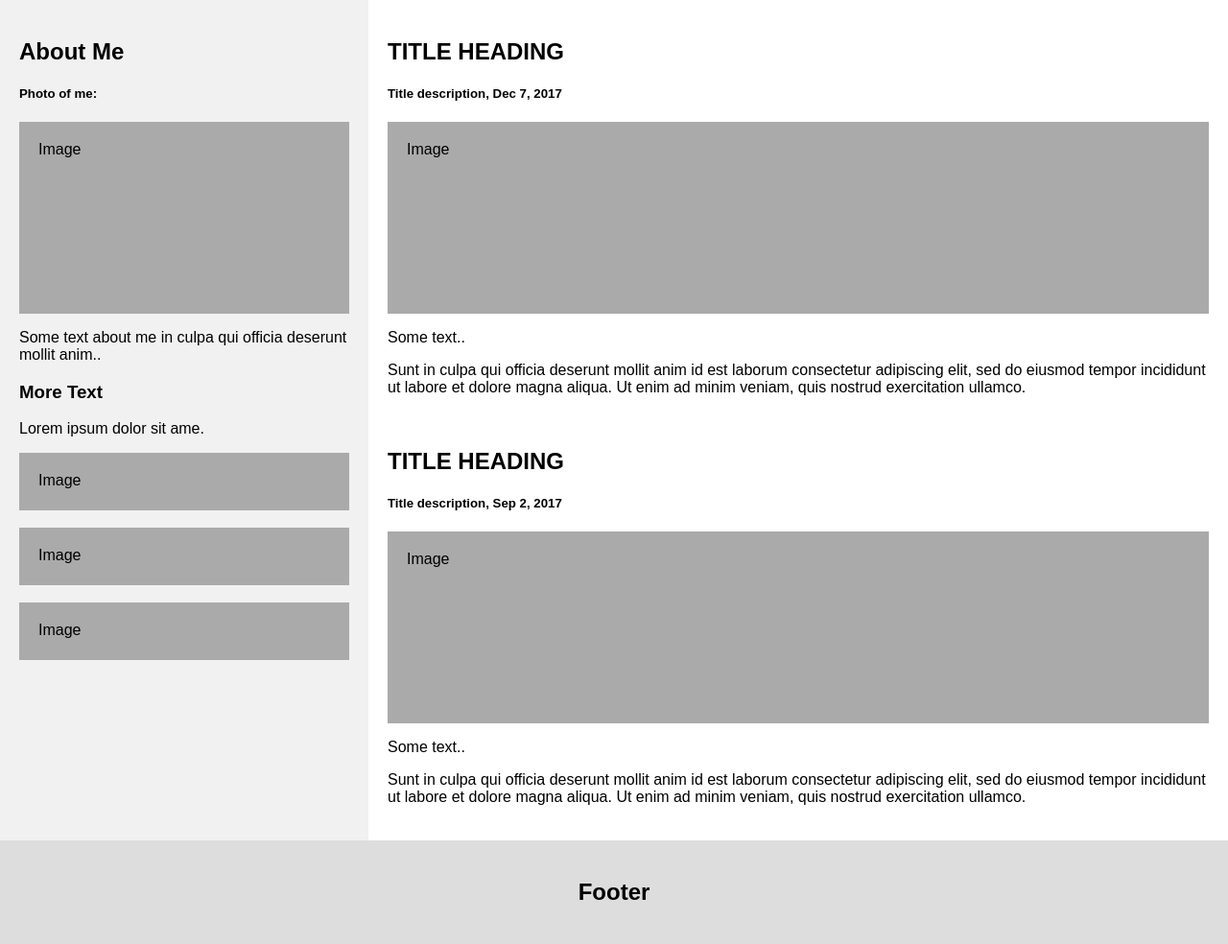
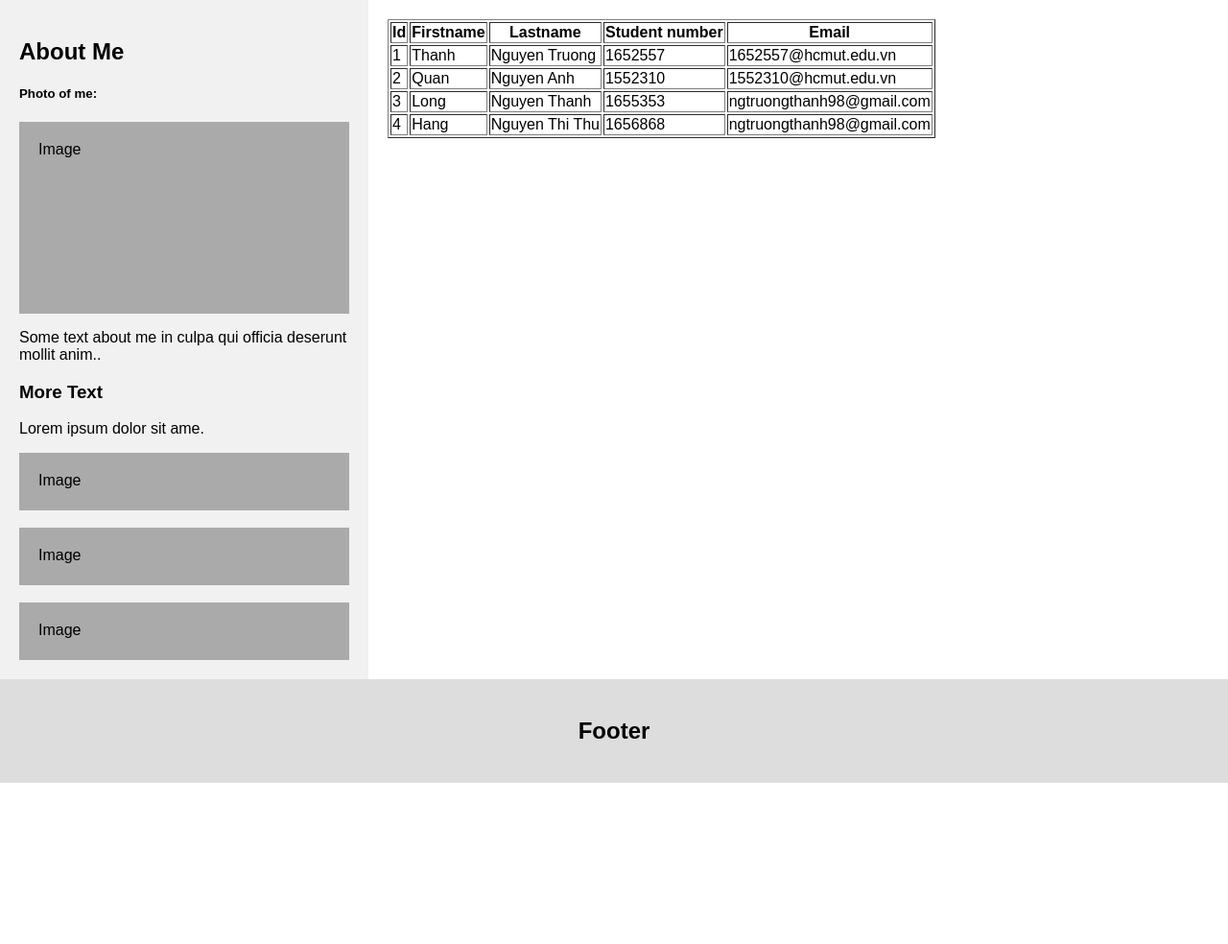
Before and after one commit to ngtruongthanh98/smart-checking-attendance, a PHP site: page / in a window 1280 px wide. Shown: the part 305-1289 px from the top of the page at 96% size. After the commit the page ends 1121 px from the top, so only its background shows below. Run offline with PHP 8.4, Linux system fonts and the light colour scheme; data comes from the database, SQL or seed files in the repository.

Commit message:
update webapp

```diff
--- /dev/null
+++ b/webapp/CSS/main.css
@@ -0,0 +1,103 @@
+* {
+    box-sizing: border-box;
+  }
+
+  /* Style the body */
+  body {
+    font-family: Arial, Helvetica, sans-serif;
+    margin: 0;
+  }
+
+  /* Header/logo Title */
+  .header {
+    padding: 80px;
+    text-align: center;
+    background: #1abc9c;
+    color: white;
+  }
+
+  /* Increase the font size of the heading */
+  .header h1 {
+    font-size: 40px;
+  }
+
+  /* Style the top navigation bar */
+  .navbar {
+    overflow: hidden;
+    background-color: #333;
+  }
+
+  /* Style the navigation bar links */
+  .navbar a {
+    float: left;
+    display: block;
+    color: white;
+    text-align: center;
+    padding: 14px 20px;
+    text-decoration: none;
+  }
+
+  /* Right-aligned link */
+  .navbar a.right {
+    float: right;
+  }
+
+  /* Change color on hover */
+  .navbar a:hover {
+    background-color: #ddd;
+    color: black;
+  }
+
+  /* Column container */
+  .row {
+    display: -ms-flexbox; /* IE10 */
+    display: flex;
+    -ms-flex-wrap: wrap; /* IE10 */
+    flex-wrap: wrap;
+  }
+
+  /* Create two unequal columns that sits next to each other */
+  /* Sidebar/left column */
+  .side {
+    -ms-flex: 30%; /* IE10 */
+    flex: 30%;
+    background-color: #f1f1f1;
+    padding: 20px;
+  }
+
+  /* Main column */
+  .main {
+    -ms-flex: 70%; /* IE10 */
+    flex: 70%;
+    background-color: white;
+    padding: 20px;
+  }
+
+  /* Fake image, just for this example */
+  .fakeimg {
+    background-color: #aaa;
+    width: 100%;
+    padding: 20px;
+  }
+
+  /* Footer */
+  .footer {
+    padding: 20px;
+    text-align: center;
+    background: #ddd;
+  }
+
+  /* Responsive layout - when the screen is less than 700px wide, make the two columns stack on top of each other instead of next to each other */
+  @media screen and (max-width: 700px) {
+    .row {
+      flex-direction: column;
+    }
+  }
+
+  /* Responsive layout - when the screen is less than 400px wide, make the navigation links stack on top of each other instead of next to each other */
+  @media screen and (max-width: 400px) {
+    .navbar a {
+      float: none;
+      width: 100%;
+    }
+  }
--- /dev/null
+++ b/webapp/db.php
@@ -0,0 +1,10 @@
+<?php
+    // Enter your Host, username, password, database below.
+    // I left password empty because i do not set password on localhost.
+    $con = mysqli_connect("localhost","root","","attendance");
+    // Check connection
+    if (mysqli_connect_errno())
+    {
+      echo "Failed to connect to MySQL: " . mysqli_connect_error();
+    }
+?>
--- a/webapp/index.php
+++ b/webapp/index.php
@@ -5,109 +5,7 @@
 <meta charset="UTF-8">
 <meta name="viewport" content="width=device-width, initial-scale=1">
 <style>
-* {
-  box-sizing: border-box;
-}
-
-/* Style the body */
-body {
-  font-family: Arial, Helvetica, sans-serif;
-  margin: 0;
-}
-
-/* Header/logo Title */
-.header {
-  padding: 80px;
-  text-align: center;
-  background: #1abc9c;
-  color: white;
-}
-
-/* Increase the font size of the heading */
-.header h1 {
-  font-size: 40px;
-}
-
-/* Style the top navigation bar */
-.navbar {
-  overflow: hidden;
-  background-color: #333;
-}
-
-/* Style the navigation bar links */
-.navbar a {
-  float: left;
-  display: block;
-  color: white;
-  text-align: center;
-  padding: 14px 20px;
-  text-decoration: none;
-}
-
-/* Right-aligned link */
-.navbar a.right {
-  float: right;
-}
-
-/* Change color on hover */
-.navbar a:hover {
-  background-color: #ddd;
-  color: black;
-}
-
-/* Column container */
-.row {
-  display: -ms-flexbox; /* IE10 */
-  display: flex;
-  -ms-flex-wrap: wrap; /* IE10 */
-  flex-wrap: wrap;
-}
-
-/* Create two unequal columns that sits next to each other */
-/* Sidebar/left column */
-.side {
-  -ms-flex: 30%; /* IE10 */
-  flex: 30%;
-  background-color: #f1f1f1;
-  padding: 20px;
-}
-
-/* Main column */
-.main {
-  -ms-flex: 70%; /* IE10 */
-  flex: 70%;
-  background-color: white;
-  padding: 20px;
-}
-
-/* Fake image, just for this example */
-.fakeimg {
-  background-color: #aaa;
-  width: 100%;
-  padding: 20px;
-}
-
-/* Footer */
-.footer {
-  padding: 20px;
-  text-align: center;
-  background: #ddd;
-}
-
-/* Responsive layout - when the screen is less than 700px wide, make the two columns stack on top of each other instead of next to each other */
-@media screen and (max-width: 700px) {
-  .row {
-    flex-direction: column;
-  }
-}
-
-/* Responsive layout - when the screen is less than 400px wide, make the navigation links stack on top of each other instead of next to each other */
-@media screen and (max-width: 400px) {
-  .navbar a {
-    float: none;
-    width: 100%;
-  }
-}
+  <?php include 'CSS/main.css'; ?>
 </style>
 </head>
 <body>
@@ -135,20 +33,46 @@ body {
     <div class="fakeimg" style="height:60px;">Image</div><br>
     <div class="fakeimg" style="height:60px;">Image</div>
   </div>
+
+
+
   <div class="main">
-    <h2>TITLE HEADING</h2>
-    <h5>Title description, Dec 7, 2017</h5>
-    <div class="fakeimg" style="height:200px;">Image</div>
-    <p>Some text..</p>
-    <p>Sunt in culpa qui officia deserunt mollit anim id est laborum consectetur adipiscing elit, sed do eiusmod tempor incididunt ut labore et dolore magna aliqua. Ut enim ad minim veniam, quis nostrud exercitation ullamco.</p>
-    <br>
-    <h2>TITLE HEADING</h2>
-    <h5>Title description, Sep 2, 2017</h5>
-    <div class="fakeimg" style="height:200px;">Image</div>
-    <p>Some text..</p>
-    <p>Sunt in culpa qui officia deserunt mollit anim id est laborum consectetur adipiscing elit, sed do eiusmod tempor incididunt ut labore et dolore magna aliqua. Ut enim ad minim veniam, quis nostrud exercitation ullamco.</p>
+
+    <?php
+      include('db.php');
+
+      $result = mysqli_query($con,"SELECT * FROM student_table");
+
+      echo "<table border='1'>
+      <tr>
+      <th>Id</th>
+      <th>Firstname</th>
+      <th>Lastname</th>
+      <th>Student number</th>
+      <th>Email</th>
+      </tr>";
+
+      while($row = mysqli_fetch_array($result))
+      {
+        echo "<tr>";
+        echo "<td>" . $row['id_stu'] . "</td>";
+        echo "<td>" . $row['first_name'] . "</td>";
+        echo "<td>" . $row['last_name'] . "</td>";
+        echo "<td>" . $row['student_number'] . "</td>";
+        echo "<td>" . $row['email'] . "</td>";
+        echo "</tr>";
+      }
+      echo "</table>";
+
+      mysqli_close($con);
+
+
+    ?>
+
   </div>
 </div>
+
+
 
 <div class="footer">
   <h2>Footer</h2>
```
